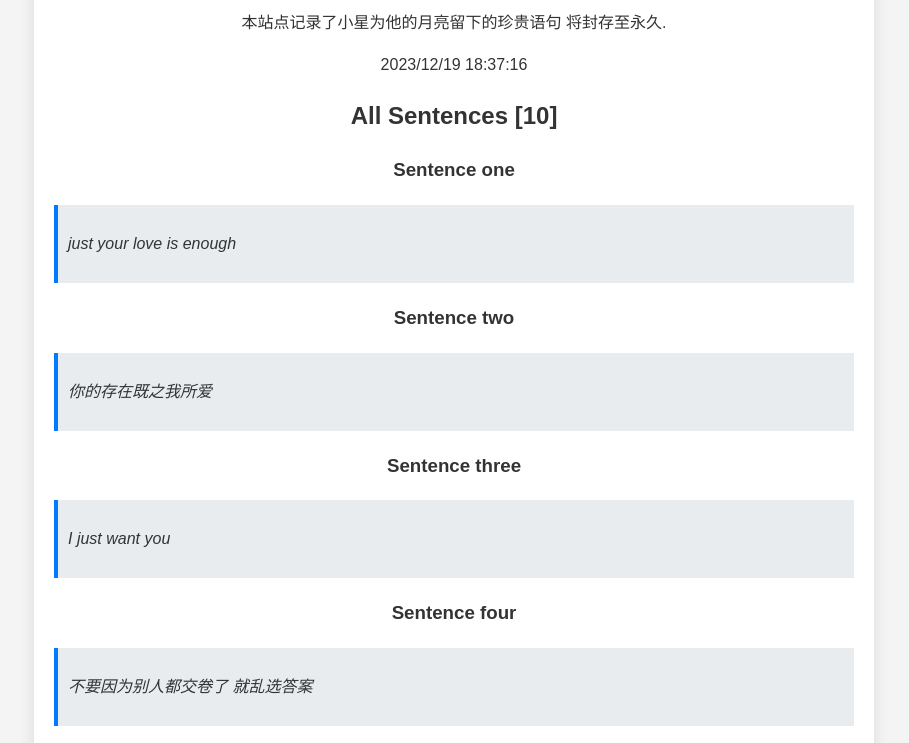
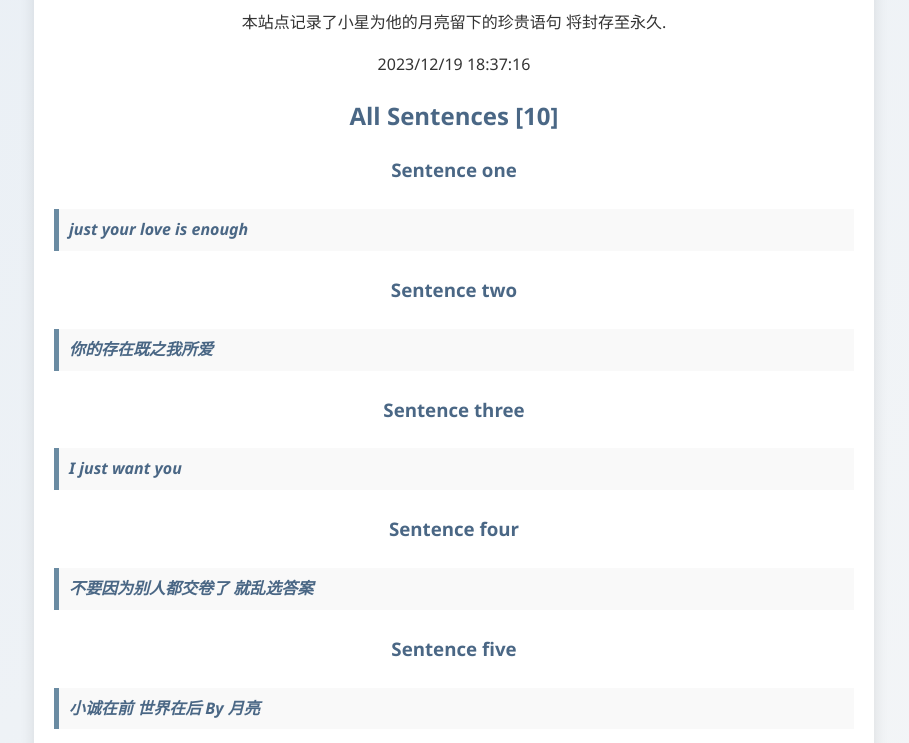
Before and after one commit to doglichang/doglichang.github.io, a plain HTML site: page index1.html in a window 1280 px wide. Shown: the part 124-867 px from the top of the page, without its empty margins (186-1095 px from the left). Drawn offline with Linux system fonts and the light colour scheme.

Commit message:
Update style.css

```diff
--- a/style.css
+++ b/style.css
@@ -1,9 +1,9 @@
 body {
-    font-family: 'Arial', sans-serif;
+    font-family: 'Segoe UI', Tahoma, Geneva, Verdana, sans-serif;
     line-height: 1.6;
     margin: 0;
     padding: 0;
-    background: #f4f4f4;
+    background: linear-gradient(135deg, #e9eff5, #f8f8f8);
     color: #333;
 }
 
@@ -27,15 +27,21 @@ body {
 
 h1, h2, h3 {
     text-align: center;
-    color: #333;
+    color: #4a6785;
 }
 
 blockquote {
-    background: #e9ecef;
-    border-left: 4px solid #007bff;
-    margin: 20px 0;
-    padding: 10px;
+    background: #f9f9f9;
+    border-left: 5px solid #6a8ba2;
+    margin: 1.5em 0;
+    padding: 0.5em 10px;
+}
+
+blockquote p {
+    display: inline;
     font-style: italic;
+    font-weight: bold;
+    color: #4a6785;
 }
 
 .info-box, .author-box {
```
